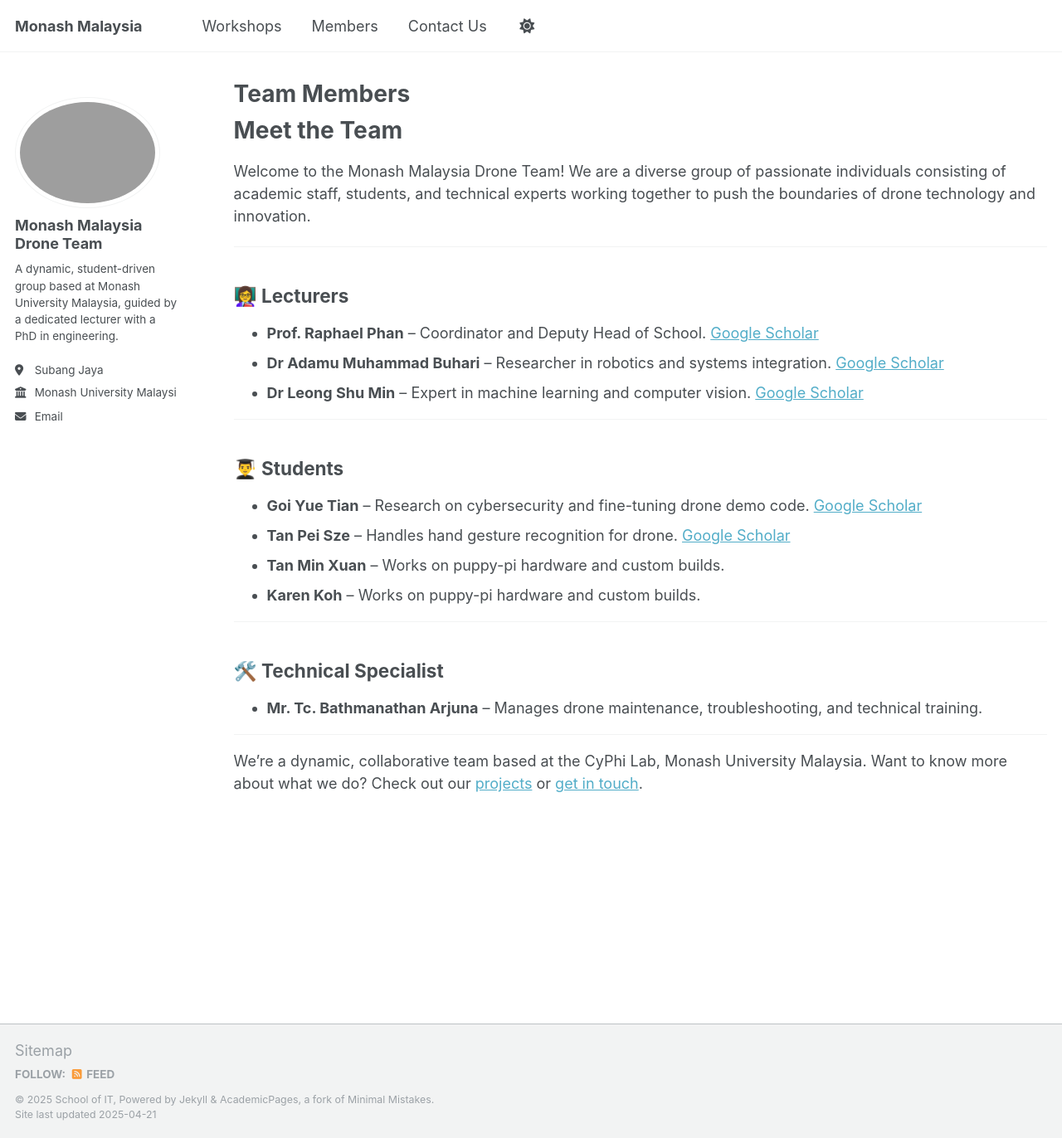
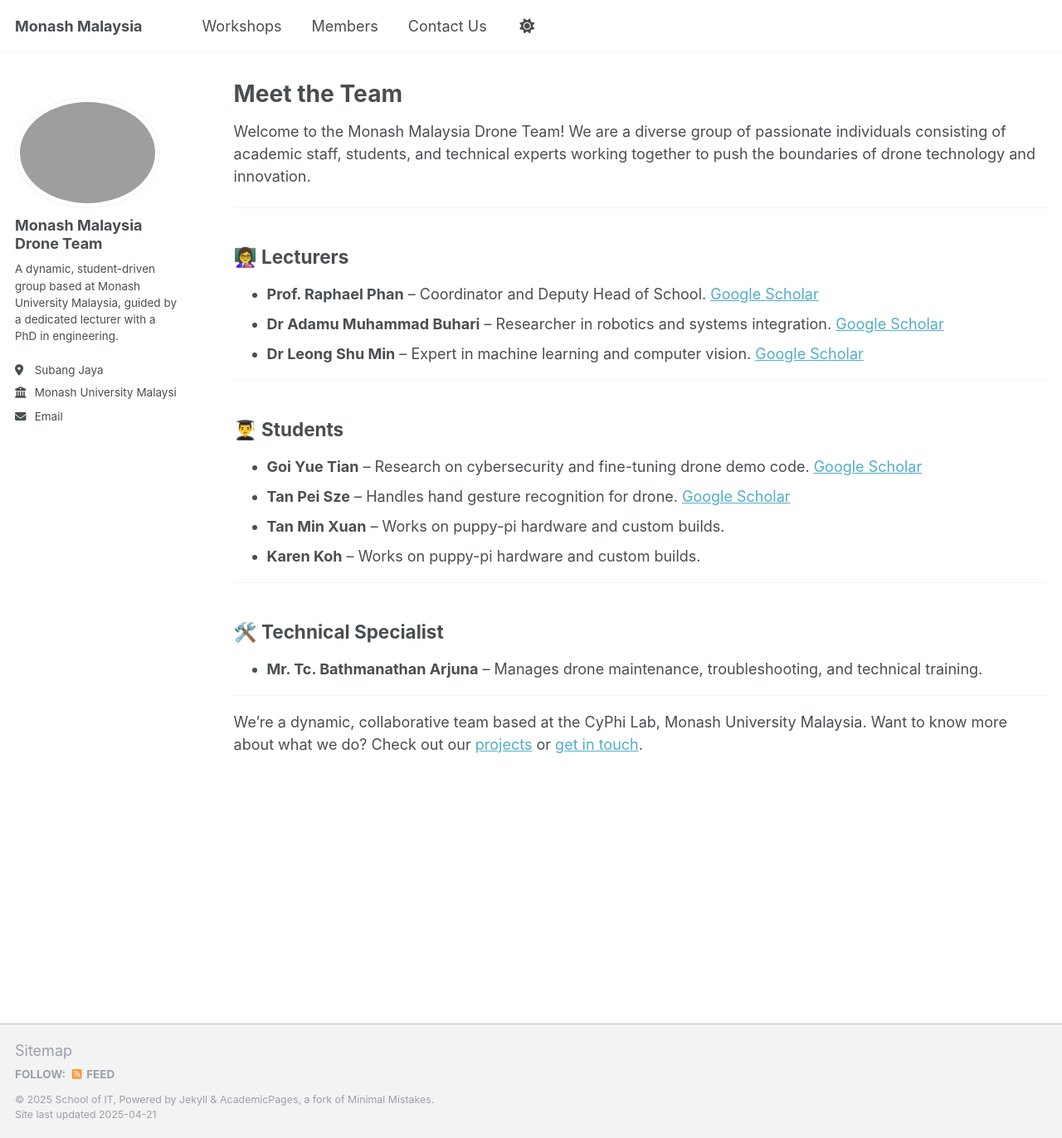
Before and after one commit to noobasuna/monash_drone, a Jekyll site: the page built from _pages/teaching.html, in a window 1280 px wide and 1372 px high. Shown: the whole window at 83% size. Built offline with Jekyll 4.4.1, drawn with Linux system fonts in a browser that asks for light colours.

Commit message:
Update teaching.html

```diff
--- a/_pages/teaching.html
+++ b/_pages/teaching.html
@@ -1,12 +1,10 @@
 ---
 layout: archive
-title: "Team Members"
+title: "Meet the Team"
 permalink: /teaching/
 author_profile: true
 date: 2024-01-01
 ---
-
-<h1>Meet the Team</h1>
 
 <p>Welcome to the Monash Malaysia Drone Team! We are a diverse group of passionate individuals consisting of academic staff, students, and technical experts working together to push the boundaries of drone technology and innovation.</p>
 
```
